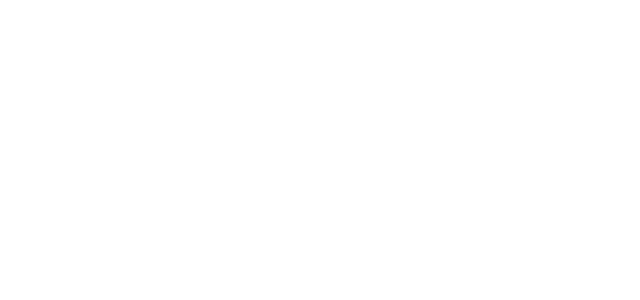
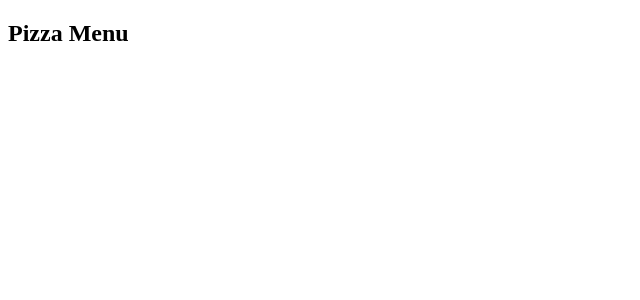
Before and after one commit to nakis93/pizza-menu, an Angular app: page / in a window 1280 px wide. Shown: the top 300 px of the page, without its empty margins (0-640 px from the left). Built offline with nearby package versions, Linux system fonts and the light colour scheme.

Commit message:
feat: add a menu component to facilitate the menu-items

```diff
--- a/src/app/app.routes.ts
+++ b/src/app/app.routes.ts
@@ -1,9 +1,9 @@
 import { Routes } from '@angular/router';
-import { MenuItemComponent } from './components/menu/menu-item/menu-item.component';
+import { MenuComponent } from './components/menu/menu.component';
 
 export const routes: Routes = [
     {
         path: '',
-        component: MenuItemComponent
+        component: MenuComponent
     }
 ];
--- a/src/app/components/menu/menu.component.html
+++ b/src/app/components/menu/menu.component.html
@@ -1 +1,8 @@
-<p>menu works!</p>
+<section role="region" aria-labelledby="menuTitle">
+    <h1 id="menuTitle">Pizza Menu</h1>
+    <div role="list" aria-label="Pizza list">
+        @for(menuItem of menuItems; track menuItem.itemId){
+        <app-menu-item></app-menu-item>
+        }
+    </div>
+</section>
--- a/src/app/components/menu/menu.component.ts
+++ b/src/app/components/menu/menu.component.ts
@@ -1,11 +1,14 @@
 import { Component } from '@angular/core';
+import { MenuItemComponent } from './menu-item/menu-item.component';
+import { Item } from '../../models/item';
+import { items } from '../../constants/fakeData/items';
 
 @Component({
   selector: 'app-menu',
-  imports: [],
+  imports: [MenuItemComponent],
   templateUrl: './menu.component.html',
   styleUrl: './menu.component.css'
 })
 export class MenuComponent {
-
+  menuItems: Item[] = items;
 }
```
Also changed, not shown: 1 other file (tests, documents, lock files or other folders).
